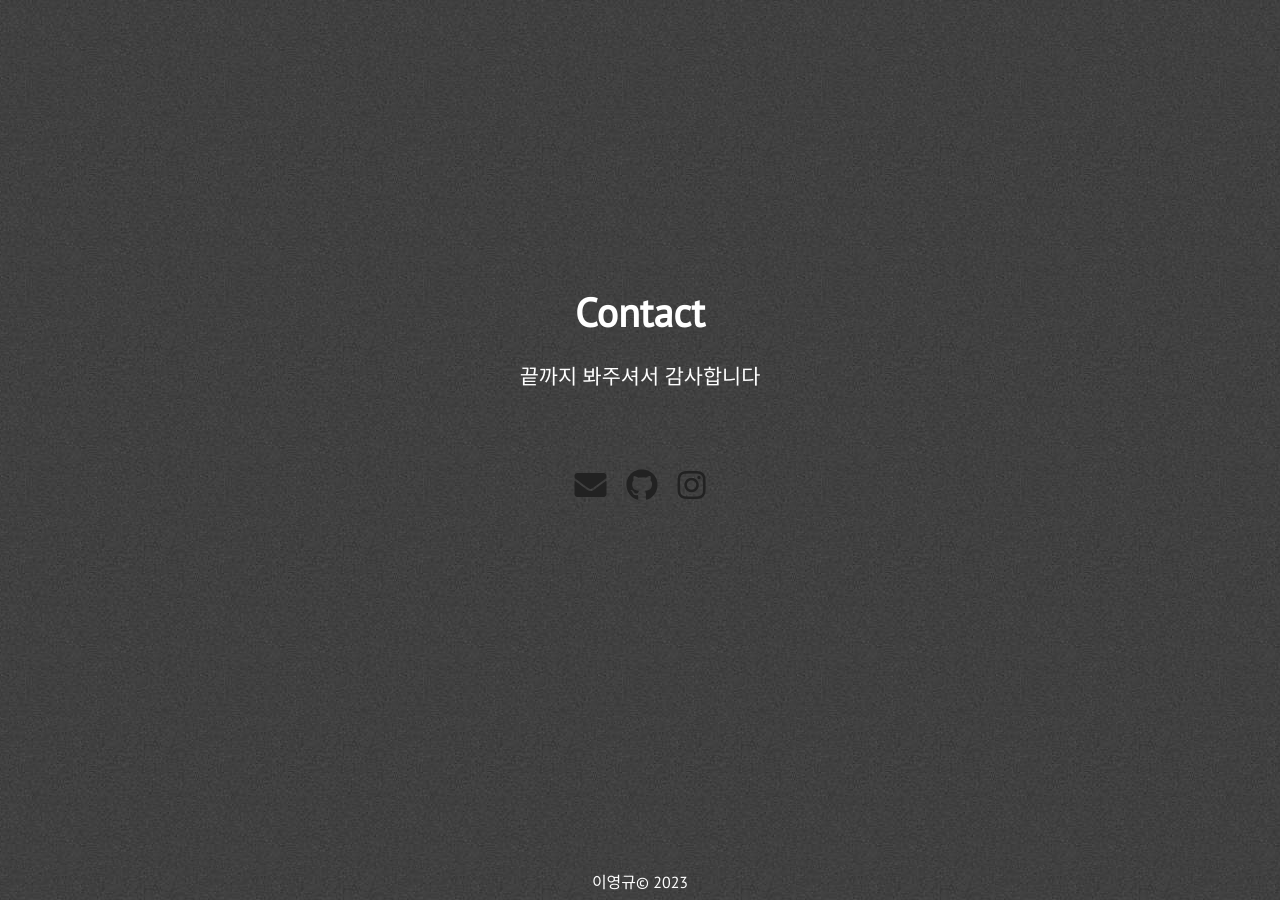
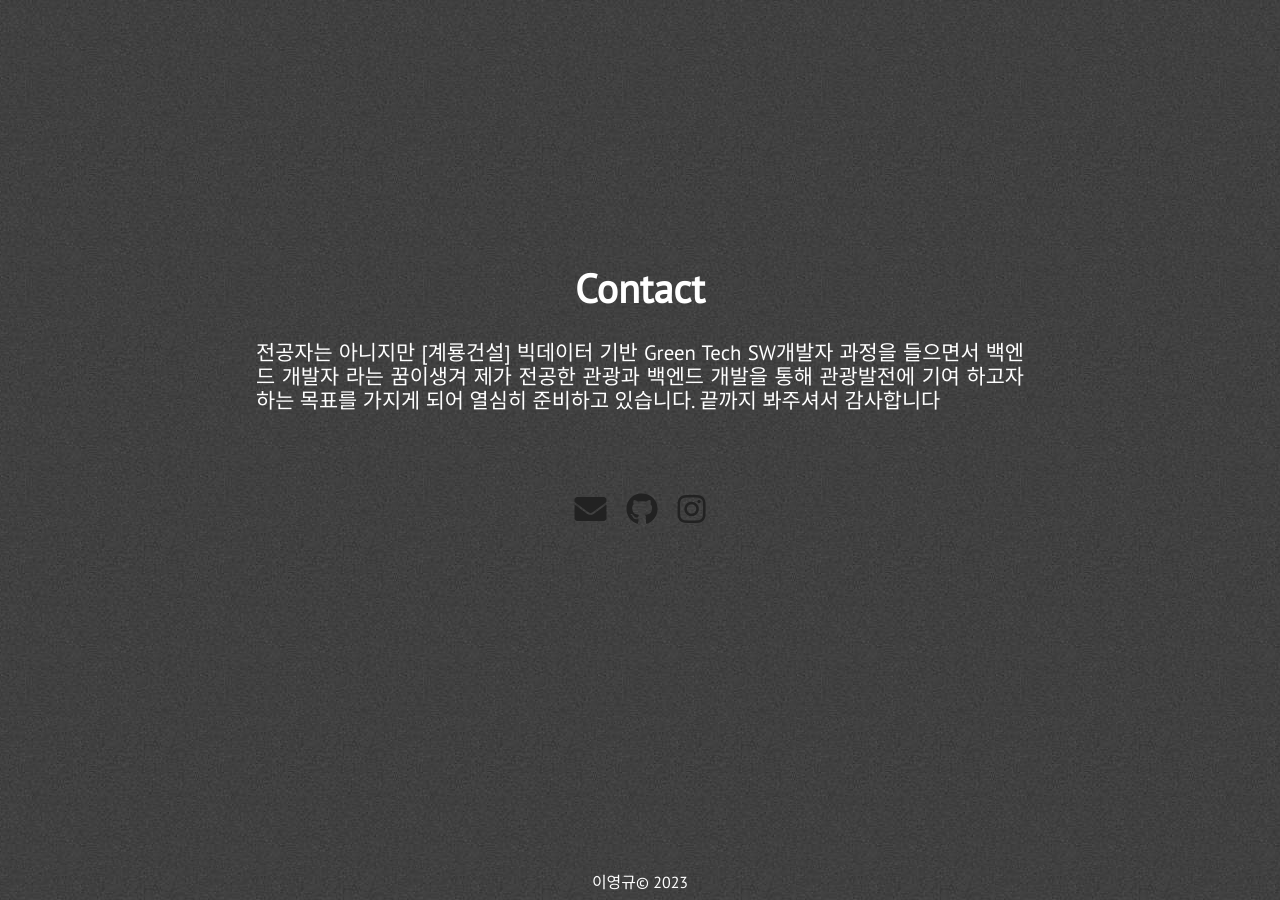
Before and after one commit to YoungGyu99/YoungGyu99.github.io, a Jekyll site: the page built from index.html, in a window 1280 px wide and 900 px high, scrolled down 4035 px. Built offline with Jekyll 4.4.1, drawn with Linux system fonts in a browser that asks for light colours; nearby versions of some CDN libraries.

Commit message:
Update extra.html

```diff
--- a/_includes/extra.html
+++ b/_includes/extra.html
@@ -3,7 +3,7 @@
         <div>
             <div class="section-heading" id="chat-text">Contact</div>
             <p class="paragraph-text justify-text">
-                끝까지 봐주셔서 감사합니다
+                전공자는 아니지만 [계룡건설] 빅데이터 기반 Green Tech SW개발자 과정을 들으면서 백엔드 개발자 라는 꿈이생겨 제가 전공한 관광과 백엔드 개발을 통해 관광발전에 기여 하고자 하는 목표를 가지게 되어 열심히 준비하고 있습니다. 끝까지 봐주셔서 감사합니다
             </p>
             <div class="extra-links">
                 <span class="hint--bottom bottom-link" aria-label="Email">
```
